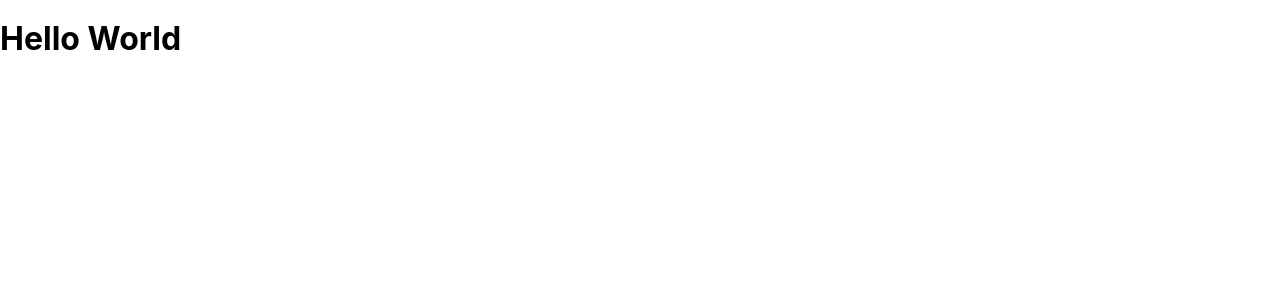
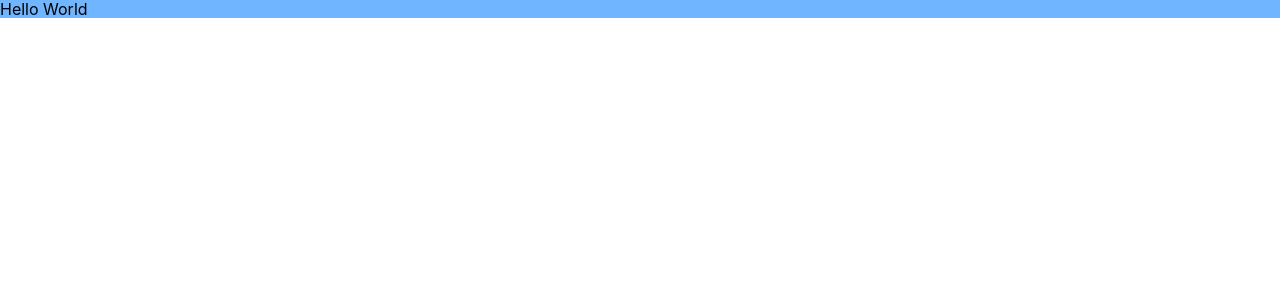
Before and after one commit to andreycruz16/portfolio, a React (Vite) app: page / in a window 1280 px wide. Shown: the top 300 px of the page. Built offline with nearby package versions, Linux system fonts and the light colour scheme.

Commit message:
install SASS

```diff
--- a/package.json
+++ b/package.json
@@ -25,6 +25,7 @@
         "@vitejs/plugin-react-swc": "^3.0.0",
         "eslint": "^8.35.0",
         "eslint-plugin-react": "^7.32.2",
+        "sass": "^1.58.3",
         "typescript": "^4.9.3",
         "vite": "^4.1.0",
         "vite-tsconfig-paths": "^4.0.5"
--- a/src/components/App.tsx
+++ b/src/components/App.tsx
@@ -1,9 +1,9 @@
-import '@/styles/App.css';
+import '@/styles/App.scss';
 
 function App() {
     return (
         <div className="App">
-            <h1>Hello World</h1>
+            <div className="hello-world">Hello World</div>
         </div>
     );
 }
--- a/src/styles/App.css
+++ b/src/styles/App.scss
@@ -1,3 +1,5 @@
+$primary-color: #70b5ff;
+
 body {
   font-family: -apple-system, system-ui, BlinkMacSystemFont, 'Segoe UI', Roboto, 'Helvetica Neue',
     Arial, sans-serif;
@@ -6,3 +8,7 @@ body {
 h1 {
   font-family: 'Poppins', inherit;
 }
+
+.hello-world {
+  background-color: $primary-color;
+}
```
Also changed, not shown: 1 other file (tests, documents, lock files or other folders).
